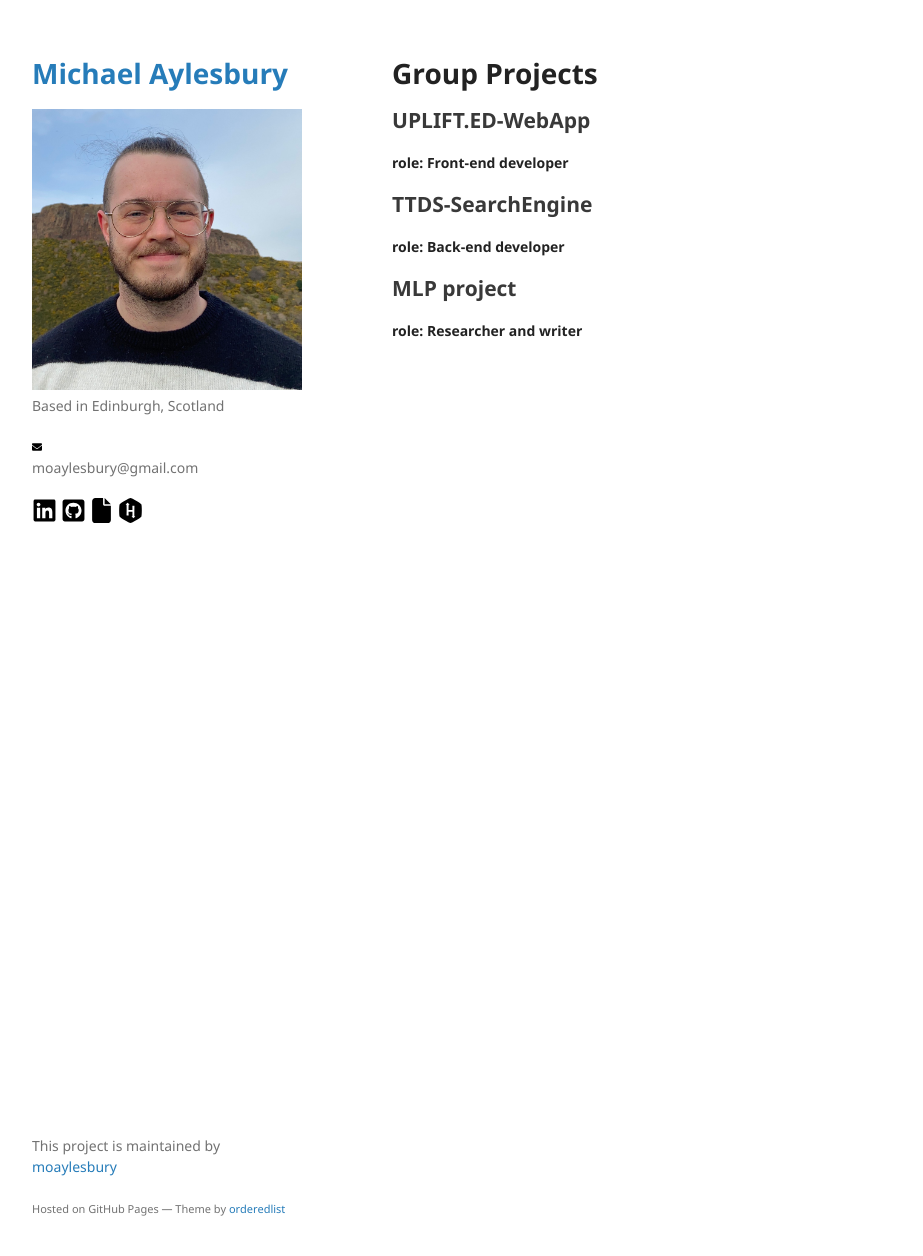
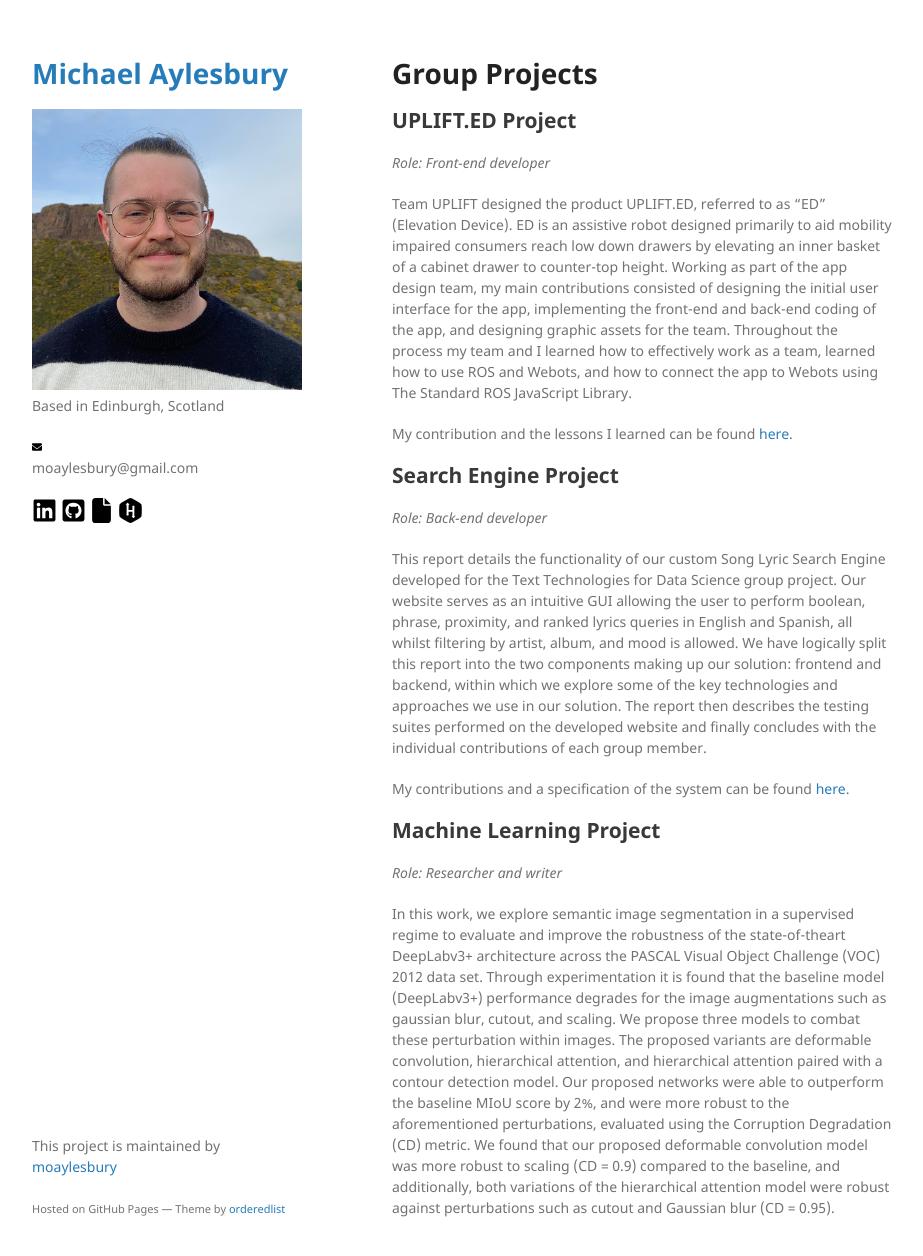
Before and after one commit to moaylesbury/michaelaylesbury.github.io, a Jekyll site: the page built from group-projects.md, in a window 1280 px wide and 1288 px high. Shown: the top 1256 px of the window, without its empty margins (178-1101 px from the left). Built offline with Jekyll 4.4.1, drawn with Linux system fonts in a browser that asks for light colours; our own code applies the rules of GitHub Pages for plain Markdown files.

Commit message:
Update group-projects.md

```diff
--- a/group-projects.md
+++ b/group-projects.md
@@ -4,12 +4,23 @@ layout: default
 
 # Group Projects
 
-## UPLIFT.ED-WebApp
-__role: Front-end developer__
+## UPLIFT.ED Project
+<em>Role: Front-end developer</em>
+
+Team UPLIFT designed the product UPLIFT.ED, referred to as "ED" (Elevation Device). ED is an assistive robot designed primarily to aid mobility impaired consumers reach low down drawers by elevating an inner basket of a cabinet drawer to counter-top height. Working as part of the app design team, my main contributions consisted of designing the initial user interface for the app, implementing the front-end and back-end coding of the app, and designing graphic assets for the team. Throughout the process my team and I learned how to effectively work as a team, learned how to use ROS and Webots, and how to connect the app to Webots using The Standard ROS JavaScript Library.
+
+My contribution and the lessons I learned can be found [here](https://nbviewer.org/github/moaylesbury/ED-Report/blob/main/s1751472-MichaelAylesbury-Group-15.pdf).
+
+## Search Engine Project
+<em>Role: Back-end developer</em>
+
+This report details the functionality of our custom Song Lyric Search Engine developed for the Text Technologies for Data Science group project. Our website serves as an intuitive GUI allowing the user to perform boolean, phrase, proximity, and ranked lyrics queries in English and Spanish, all whilst filtering by artist, album, and mood is allowed. We have logically split this report into the two components making up our solution: frontend and backend, within which we explore some of the key technologies and approaches we use in our solution. The report then describes the testing suites performed on the developed website and finally concludes with the individual contributions of each group member.
+
+My contributions and a specification of the system can be found [here]().
 
 
-## TTDS-SearchEngine
-__role: Back-end developer__
 
-## MLP project
-__role: Researcher and writer__
+## Machine Learning Project
+<em>Role: Researcher and writer</em>
+
+In this work, we explore semantic image segmentation in a supervised regime to evaluate and improve the robustness of the state-of-theart DeepLabv3+ architecture across the PASCAL Visual Object Challenge (VOC) 2012 data set. Through experimentation it is found that the baseline model (DeepLabv3+) performance degrades for the image augmentations such as gaussian blur, cutout, and scaling. We propose three models to combat these perturbation within images. The proposed variants are deformable convolution, hierarchical attention, and hierarchical attention paired with a contour detection model. Our proposed networks were able to outperform the baseline MIoU score by 2%, and were more robust to the aforementioned perturbations, evaluated using the Corruption Degradation (CD) metric. We found that our proposed deformable convolution model was more robust to scaling (CD = 0.9) compared to the baseline, and additionally, both variations of the hierarchical attention model were robust against perturbations such as cutout and Gaussian blur (CD = 0.95).
```
